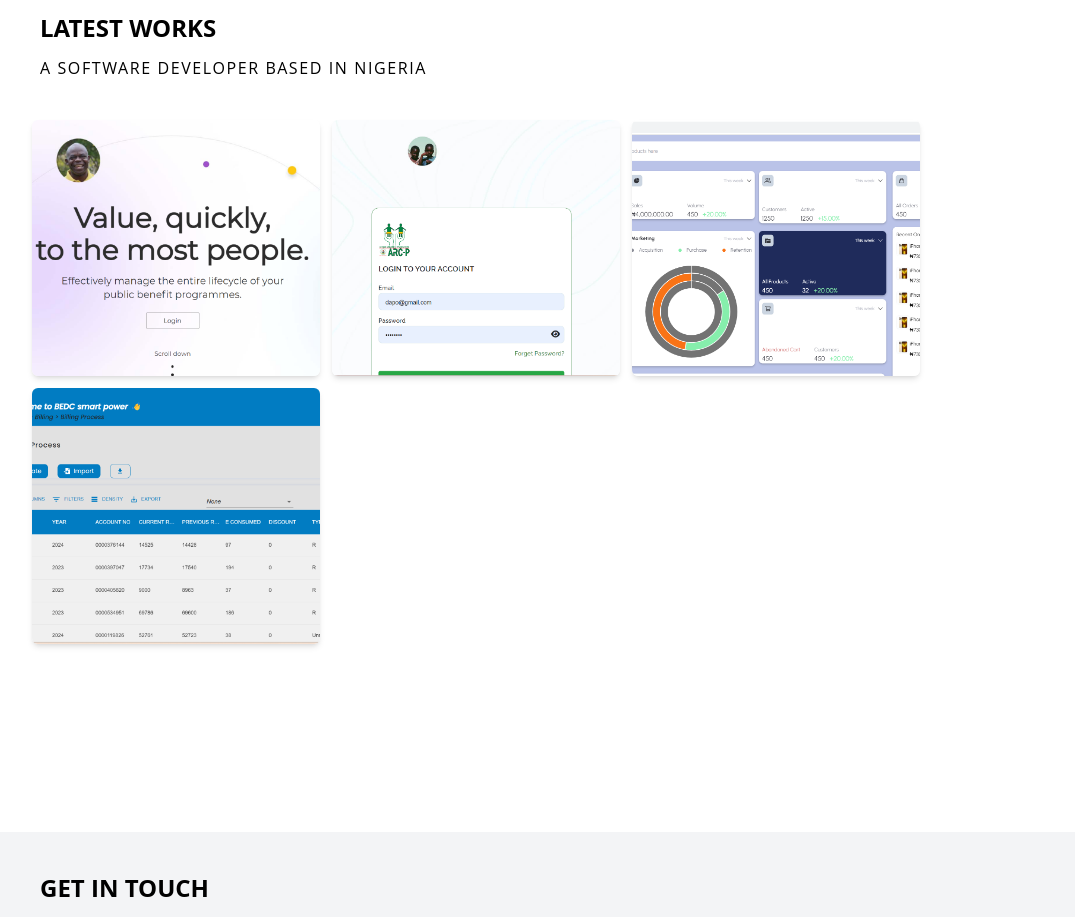
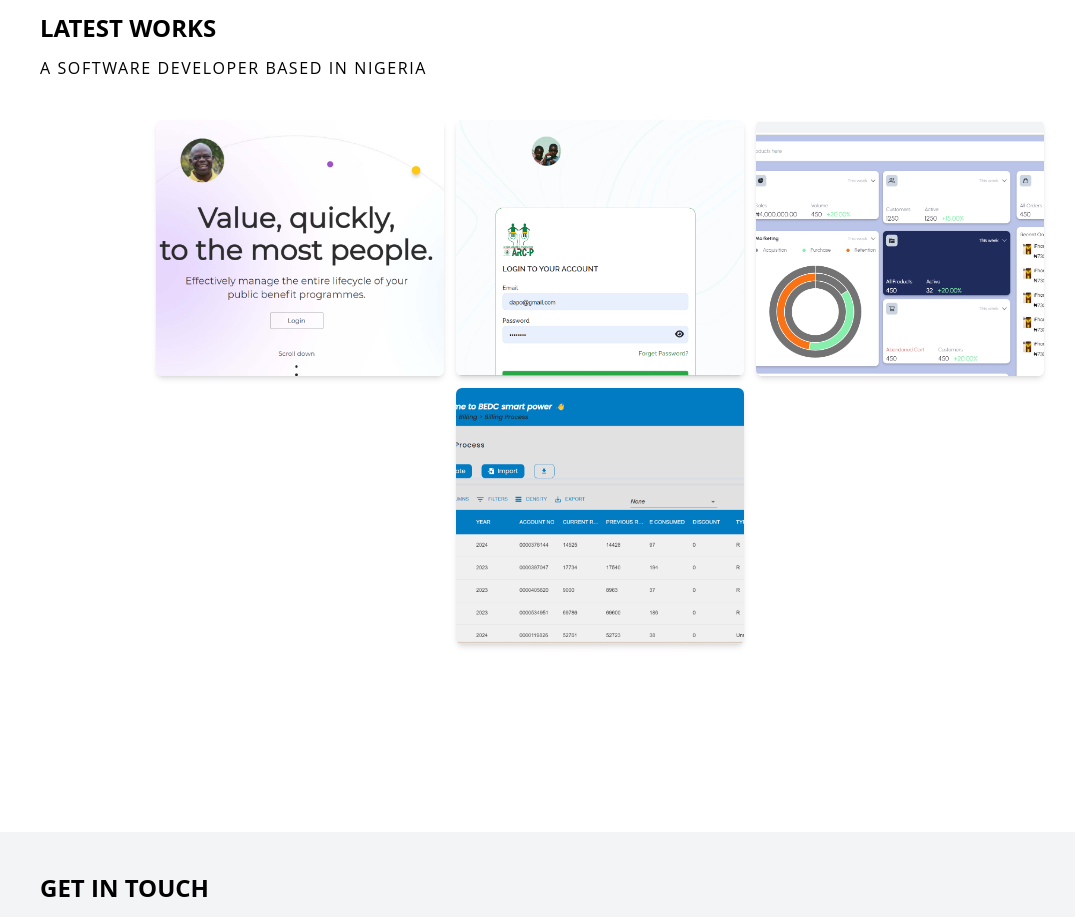
Before and after one commit to mfontosco/mfon-portfolio, a React (Vite) app: page / in a window 1280 px wide. Shown: the part 3480-4397 px from the top of the page, without its empty margins (40-1115 px from the left). Built offline with nearby package versions, Linux system fonts and the light colour scheme.

Commit message:
just centered the latest works

```diff
--- a/src/components/LatestWork.jsx
+++ b/src/components/LatestWork.jsx
@@ -10,7 +10,7 @@ const LatestWork = () => {
     <div className=' min-h-screen px-5 md:px-20 pt-5'>
       <h2 className="uppercase text-2xl font-bold mb-3">LATEST WORKS</h2>
       <p className="uppercase text-md tracking-widest">A Software Developer Based in Nigeria</p>
-      <div className="flex flex-wrap -mx-2 gap-3 mt-10">
+      <div className="flex flex-wrap justify-center items-center -mx-2 gap-3 mt-10">
         <WorkCard icon={plax}/>
         <WorkCard icon={arcp}/>
         <WorkCard icon={admin}/>
```
